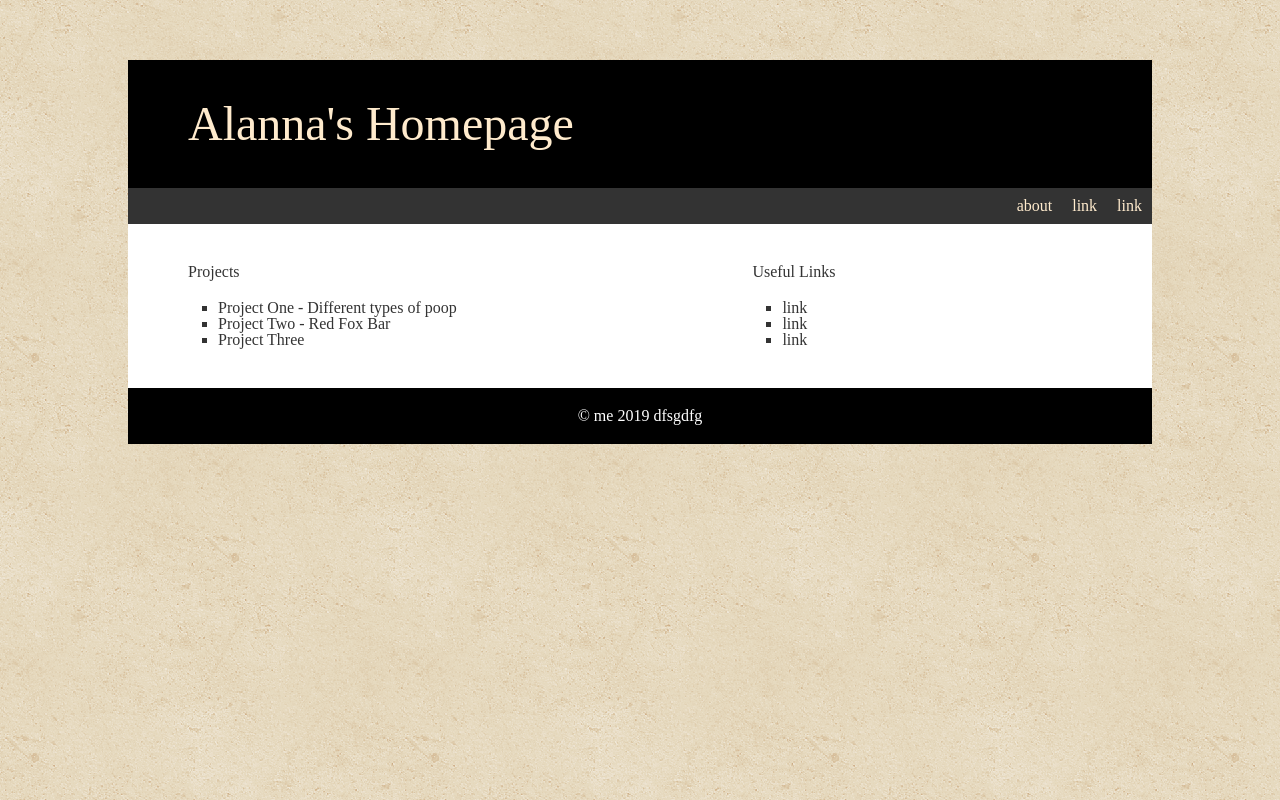
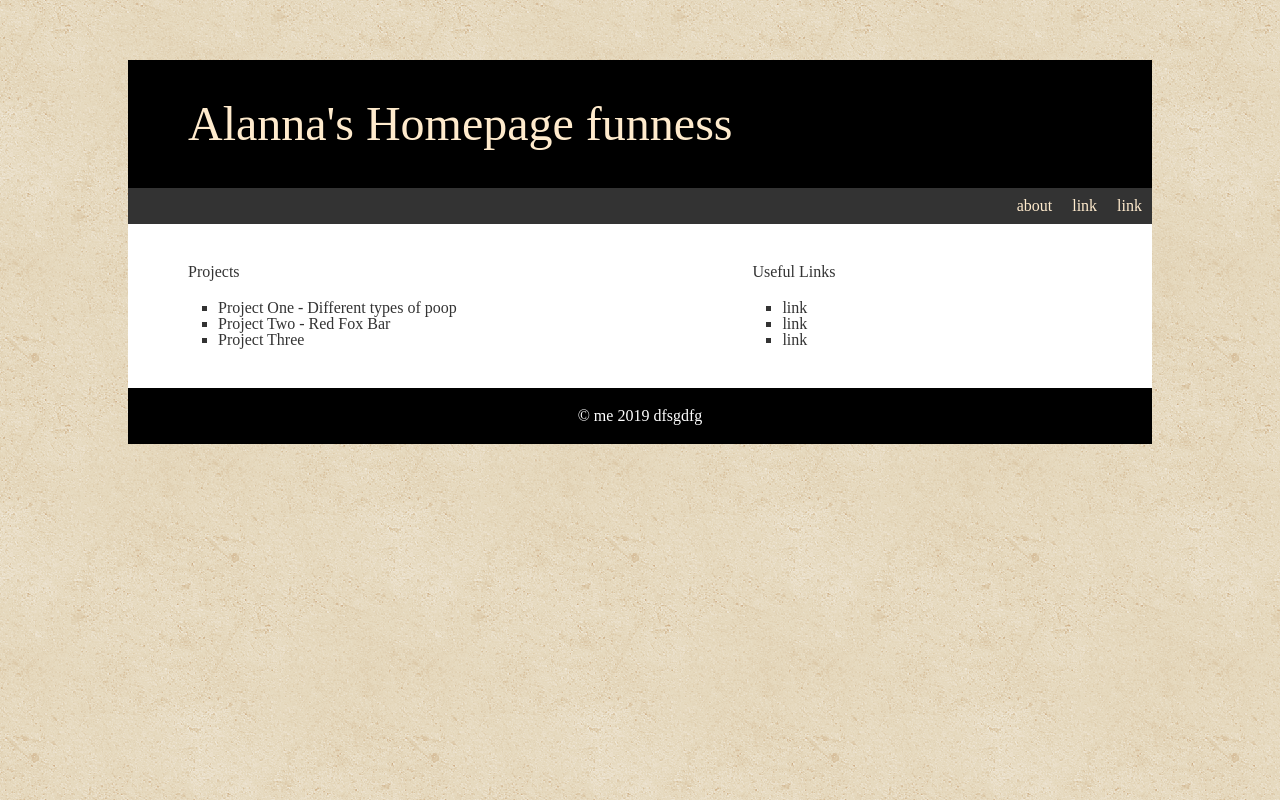
Before and after one commit to alannarisse/username.github.io, a plain HTML site: page index.html in a window 1280 px wide. Drawn offline with nearby package versions, Linux system fonts and the light colour scheme.

Commit message:
added to header

```diff
--- a/index.html
+++ b/index.html
@@ -8,7 +8,7 @@
 </head>
 <body>
 	<header>
-		<h1>Alanna's Homepage</h1>
+		<h1>Alanna's Homepage funness</h1>
 	</header>
 	<nav>
 		<ul>
```
